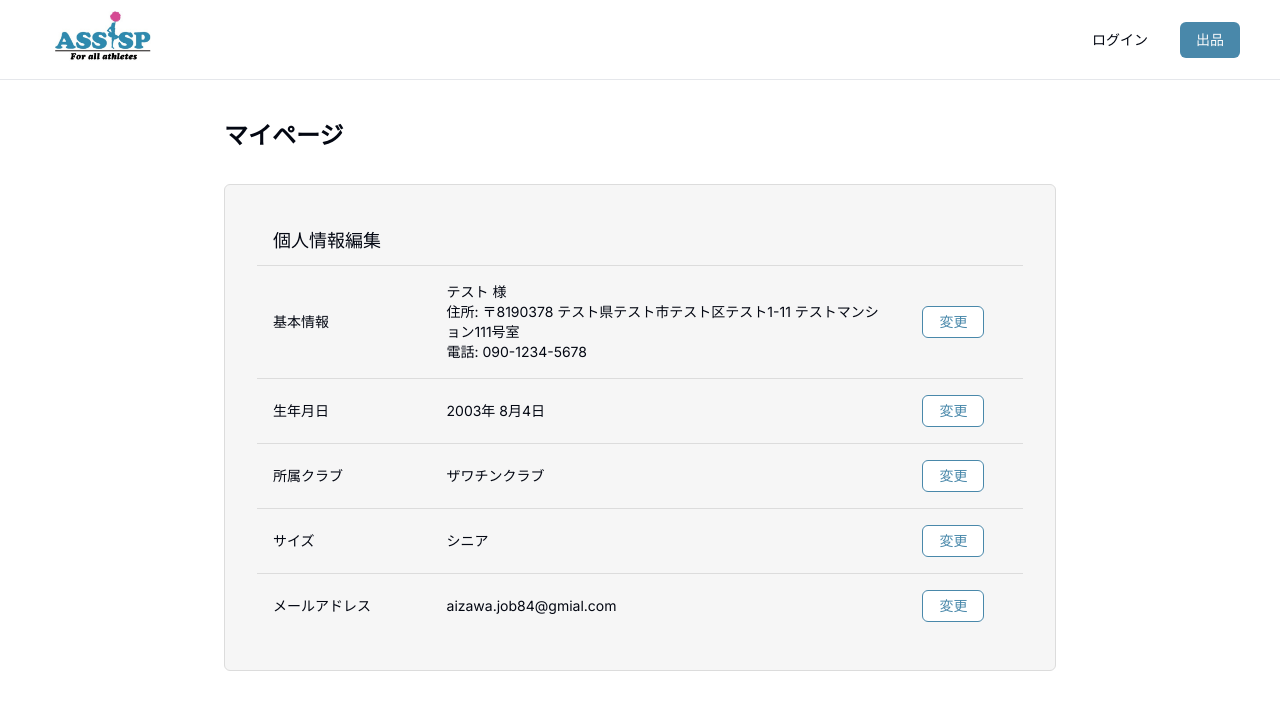
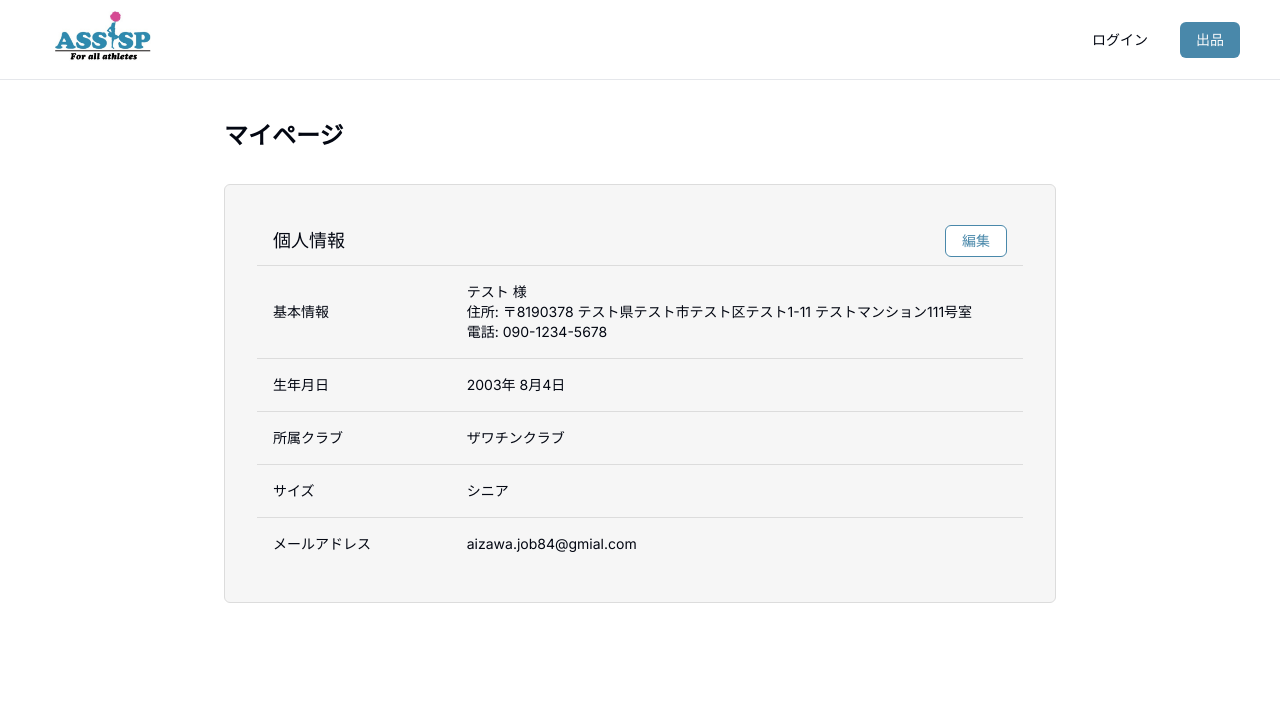
Before and after one commit to zawazawa84/assispo, a Next.js app: page /mypage in a window 1280 px wide. Shown: the top 710 px of the page. Built offline with nearby package versions, Linux system fonts and the light colour scheme.

Commit message:
マイページの個人情報編集のUI実装

```diff
--- a/src/features/mypage/pages/MyPage.tsx
+++ b/src/features/mypage/pages/MyPage.tsx
@@ -1,5 +1,17 @@
+'use client';
+
 import { Header } from '@/components/Layout/Header';
 import { Button } from '@/components/ui/button';
+import { Input } from '@/components/ui/input';
+import {
+  Select,
+  SelectContent,
+  SelectGroup,
+  SelectItem,
+  SelectLabel,
+  SelectTrigger,
+  SelectValue,
+} from '@/components/ui/select';
 import {
   Table,
   TableBody,
@@ -8,8 +20,11 @@ import {
   TableHeader,
   TableRow,
 } from '@/components/ui/table';
+import { useState } from 'react';
 
 export const MyPage = () => {
+  const [editable, setEditable] = useState(false);
+
   return (
     <div className="mx-auto max-w-screen-2xl">
       <header className="bg-white">
@@ -21,7 +36,24 @@ export const MyPage = () => {
           <Table className="">
             <TableHeader>
               <TableRow>
-                <TableHead>個人情報編集</TableHead>
+                <TableHead>個人情報</TableHead>
+                <TableHead>
+                  <div className="flex justify-end">
+                    <Button
+                      variant="outline"
+                      className={`h-8 border ${
+                        !editable ? 'border-themeblue' : 'border-destructive'
+                      } `}
+                      onClick={() => setEditable((prev) => !prev)}
+                    >
+                      {!editable ? (
+                        <p className="text-themeblue">編集</p>
+                      ) : (
+                        <p className="text-destructive">取消</p>
+                      )}
+                    </Button>
+                  </div>
+                </TableHead>
               </TableRow>
             </TableHeader>
             <TableBody>
@@ -30,21 +62,22 @@ export const MyPage = () => {
                   <p>基本情報</p>
                 </TableCell>
                 <TableCell className="max-w-sm">
-                  {' '}
+                  {!editable ? (
+                    <>
                       <p>テスト 様</p>
                       <p>
                         住所: 〒8190378 テスト県テスト市テスト区テスト1-11
                         テストマンション111号室
                       </p>
                       <p>電話: 090-1234-5678</p>
-                </TableCell>
-                <TableCell>
-                  <Button
-                    variant="outline"
-                    className="h-8 border border-themeblue"
-                  >
-                    <p className="text-themeblue">変更</p>
-                  </Button>
+                    </>
+                  ) : (
+                    <div className="space-y-2">
+                      <Input placeholder="氏名" />
+                      <Input placeholder="住所" />
+                      <Input placeholder="電話番号" />
+                    </div>
+                  )}
                 </TableCell>
               </TableRow>
               <TableRow>
@@ -52,15 +85,13 @@ export const MyPage = () => {
                   <p>生年月日</p>
                 </TableCell>
                 <TableCell>
+                  {!editable ? (
                     <p>2003年 8月4日</p>
-                </TableCell>
-                <TableCell>
-                  <Button
-                    variant="outline"
-                    className="h-8 border border-themeblue"
-                  >
-                    <p className="text-themeblue">変更</p>
-                  </Button>
+                  ) : (
+                    <div>
+                      <Input type="date" placeholder="生年月日" />
+                    </div>
+                  )}
                 </TableCell>
               </TableRow>
               <TableRow>
@@ -68,15 +99,13 @@ export const MyPage = () => {
                   <p>所属クラブ</p>
                 </TableCell>
                 <TableCell>
+                  {!editable ? (
                     <p>ザワチンクラブ</p>
-                </TableCell>
-                <TableCell>
-                  <Button
-                    variant="outline"
-                    className="h-8 border border-themeblue"
-                  >
-                    <p className="text-themeblue">変更</p>
-                  </Button>
+                  ) : (
+                    <div>
+                      <Input placeholder="クラブ名" />
+                    </div>
+                  )}
                 </TableCell>
               </TableRow>
               <TableRow>
@@ -84,15 +113,29 @@ export const MyPage = () => {
                   <p>サイズ</p>
                 </TableCell>
                 <TableCell>
+                  {!editable ? (
                     <p>シニア</p>
-                </TableCell>
-                <TableCell>
-                  <Button
-                    variant="outline"
-                    className="h-8 border border-themeblue"
-                  >
-                    <p className="text-themeblue">変更</p>
-                  </Button>
+                  ) : (
+                    <Select>
+                      <SelectTrigger className="w-[180px]">
+                        <SelectValue placeholder="サイズ" />
+                      </SelectTrigger>
+                      <SelectContent>
+                        <SelectGroup>
+                          <SelectLabel>Sizes</SelectLabel>
+                          <SelectItem value="apple">
+                            Child(~小学6年生)
+                          </SelectItem>
+                          <SelectItem value="banana">
+                            Junior(中学1~3年生)
+                          </SelectItem>
+                          <SelectItem value="blueberry">
+                            Senior(高校1年生~)
+                          </SelectItem>
+                        </SelectGroup>
+                      </SelectContent>
+                    </Select>
+                  )}
                 </TableCell>
               </TableRow>
               <TableRow>
@@ -100,15 +143,13 @@ export const MyPage = () => {
                   <p>メールアドレス</p>
                 </TableCell>
                 <TableCell>
+                  {!editable ? (
                     <p>aizawa.job84@gmial.com</p>
-                </TableCell>
-                <TableCell>
-                  <Button
-                    variant="outline"
-                    className="h-8 border border-themeblue"
-                  >
-                    <p className="text-themeblue">変更</p>
-                  </Button>
+                  ) : (
+                    <div>
+                      <Input type="email" placeholder="メールアドレス" />
+                    </div>
+                  )}
                 </TableCell>
               </TableRow>
             </TableBody>
```
Lines whose indentation alone changed are shown as unchanged.
